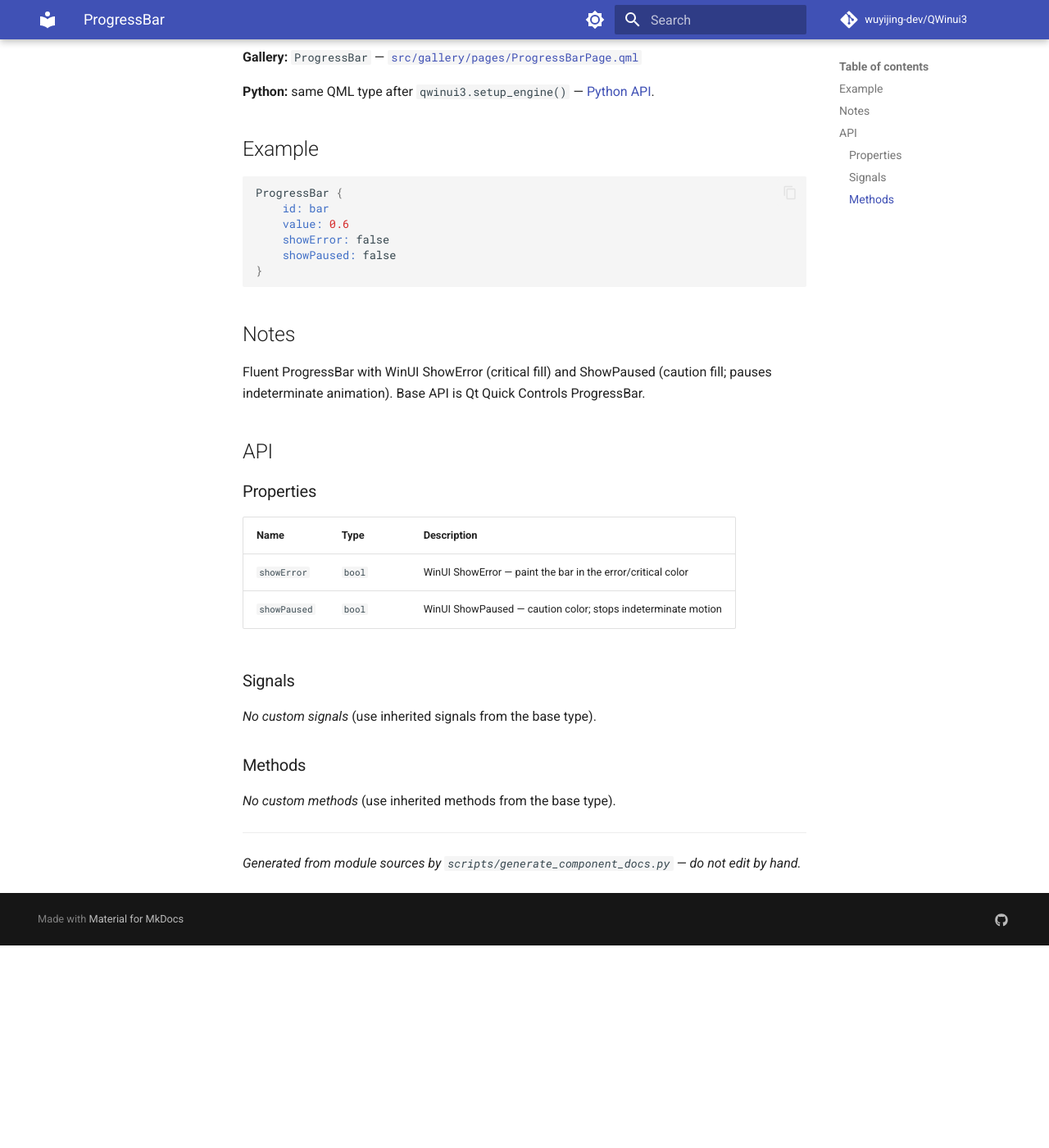
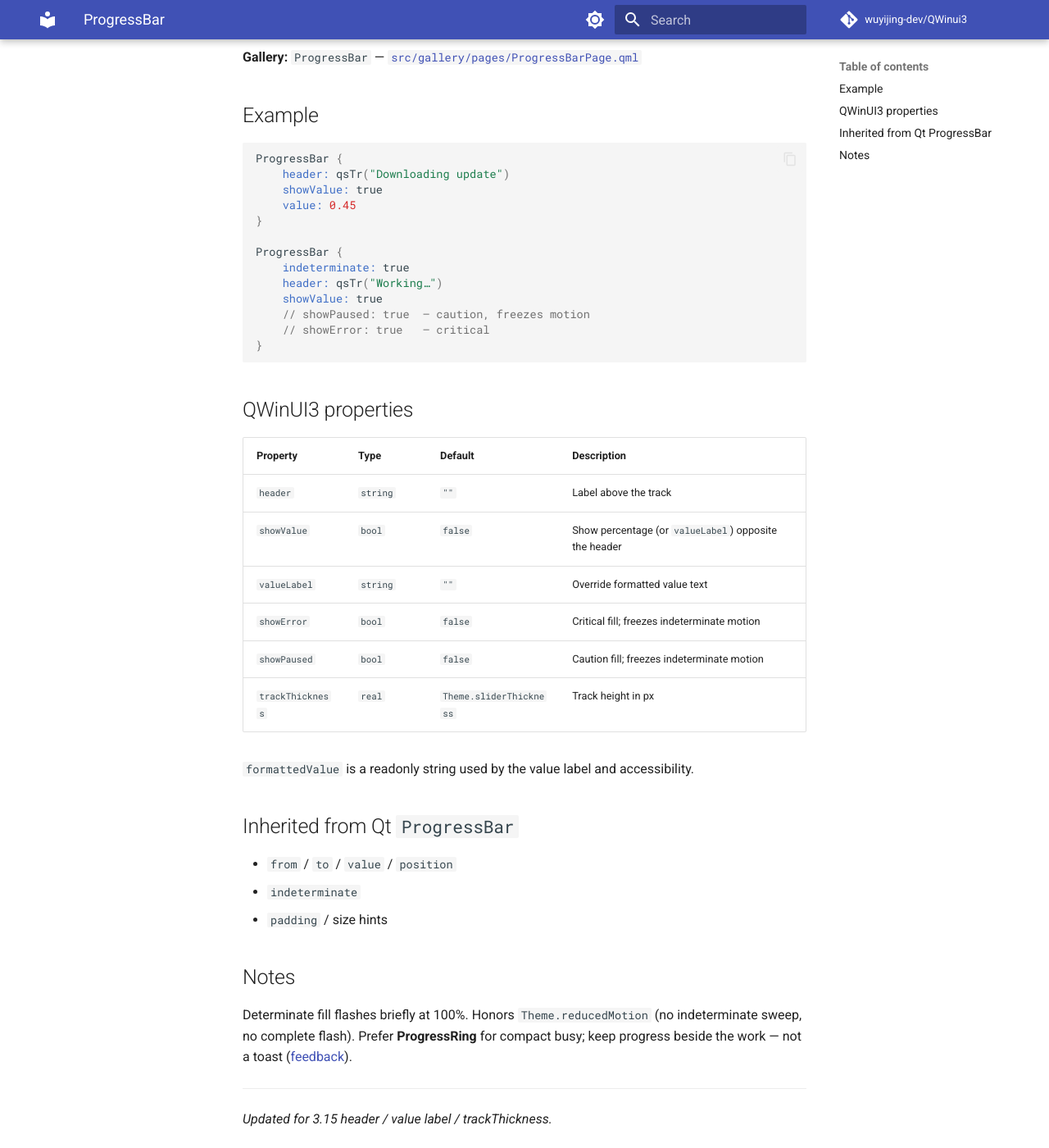
Before and after one commit to wuyijing-dev/QWinui3, an MkDocs documentation site: the page built from docs/components/ProgressBar.md, in a window 1280 px wide and 1400 px high, scrolled down 337 px. Shown: the whole window at 82% size. Built offline with MkDocs 1.6.1 and Material for MkDocs 9.7.7, drawn with Linux system fonts in a browser that asks for light colours; comment, search, counter and statistics services are not loaded; before the commit the page ends 1490 px from its top, so only the background shows below that; some of the changed text lies outside the part shown.

Commit message:
Ship 3.15 ProgressBar header, value label, and WinUI state demos.
Add Fluent chrome above the track and Gallery samples for Running/Paused/Error plus Slider-driven determinate progress—not thin spot-check rows.

````diff
--- a/CMakeLists.txt
+++ b/CMakeLists.txt
@@ -17,7 +17,7 @@
 
 # Product version is X.YY (two-digit minor), e.g. 1.00, 1.01, 1.10.
 # Git tags / packages use v${QWINUI3_VERSION}. CMake needs major.minor.patch.
-set(QWINUI3_VERSION "3.14")
+set(QWINUI3_VERSION "3.15")
 if(NOT QWINUI3_VERSION MATCHES "^[0-9]+\\.[0-9][0-9]$")
     message(FATAL_ERROR "QWINUI3_VERSION must be X.YY (two-digit minor), got '${QWINUI3_VERSION}'")
 endif()
--- a/docs/components/ProgressBar.md
+++ b/docs/components/ProgressBar.md
@@ -1,49 +1,55 @@
 # ProgressBar
 
-Fluent styled ProgressBar (WinUI ShowError / ShowPaused).
+Fluent / WinUI 3 ProgressBar with optional header, value label, ShowError / ShowPaused.
 
 `import QtQuick.Controls.QWinUI3` · [`src/style/QWinUI3/ProgressBar.qml`](https://github.com/wuyijing-dev/QWinui3/blob/master/src/style/QWinUI3/ProgressBar.qml)
 
-**Category:** Styled controls · **Library:** v2.81
+**Category:** Styled controls · **Library:** v3.15
 
 [← Component index](../components.md)
 
 **Gallery:** `ProgressBar` — [`src/gallery/pages/ProgressBarPage.qml`](https://github.com/wuyijing-dev/QWinui3/blob/master/src/gallery/pages/ProgressBarPage.qml)
 
-**Python:** same QML type after `qwinui3.setup_engine()` — [Python API](../python-api.md).
-
 ## Example
 
 ```qml
 ProgressBar {
-    id: bar
-    value: 0.6
-    showError: false
-    showPaused: false
+    header: qsTr("Downloading update")
+    showValue: true
+    value: 0.45
+}
+
+ProgressBar {
+    indeterminate: true
+    header: qsTr("Working…")
+    showValue: true
+    // showPaused: true  — caution, freezes motion
+    // showError: true   — critical
 }
 ```
 
+## QWinUI3 properties
+
+| Property | Type | Default | Description |
+|----------|------|---------|-------------|
+| `header` | `string` | `""` | Label above the track |
+| `showValue` | `bool` | `false` | Show percentage (or `valueLabel`) opposite the header |
+| `valueLabel` | `string` | `""` | Override formatted value text |
+| `showError` | `bool` | `false` | Critical fill; freezes indeterminate motion |
+| `showPaused` | `bool` | `false` | Caution fill; freezes indeterminate motion |
+| `trackThickness` | `real` | `Theme.sliderThickness` | Track height in px |
+
+`formattedValue` is a readonly string used by the value label and accessibility.
+
+## Inherited from Qt `ProgressBar`
+
+- `from` / `to` / `value` / `position`
+- `indeterminate`
+- `padding` / size hints
+
 ## Notes
 
-Fluent ProgressBar with WinUI ShowError (critical fill) and ShowPaused (caution fill;
-pauses indeterminate animation). Base API is Qt Quick Controls ProgressBar.
-
-## API
-
-### Properties
-
-| Name | Type | Description |
-| --- | --- | --- |
-| `showError` | `bool` | WinUI ShowError — paint the bar in the error/critical color |
-| `showPaused` | `bool` | WinUI ShowPaused — caution color; stops indeterminate motion |
-
-### Signals
-
-_No custom signals_ (use inherited signals from the base type).
-
-### Methods
-
-_No custom methods_ (use inherited methods from the base type).
+Determinate fill flashes briefly at 100%. Honors `Theme.reducedMotion` (no indeterminate sweep, no complete flash). Prefer **ProgressRing** for compact busy; keep progress beside the work — not a toast ([feedback](../feedback.md)).
 
 ---
-*Generated from module sources by `scripts/generate_component_docs.py` — do not edit by hand.*
+*Updated for 3.15 header / value label / trackThickness.*
````
Also changed, not shown: ROADMAP.md (+3 -3 lines), docs/roadmap.md (+1 -1 lines), docs/upgrade-notes.md (+19 -0 lines), 2 other files.
